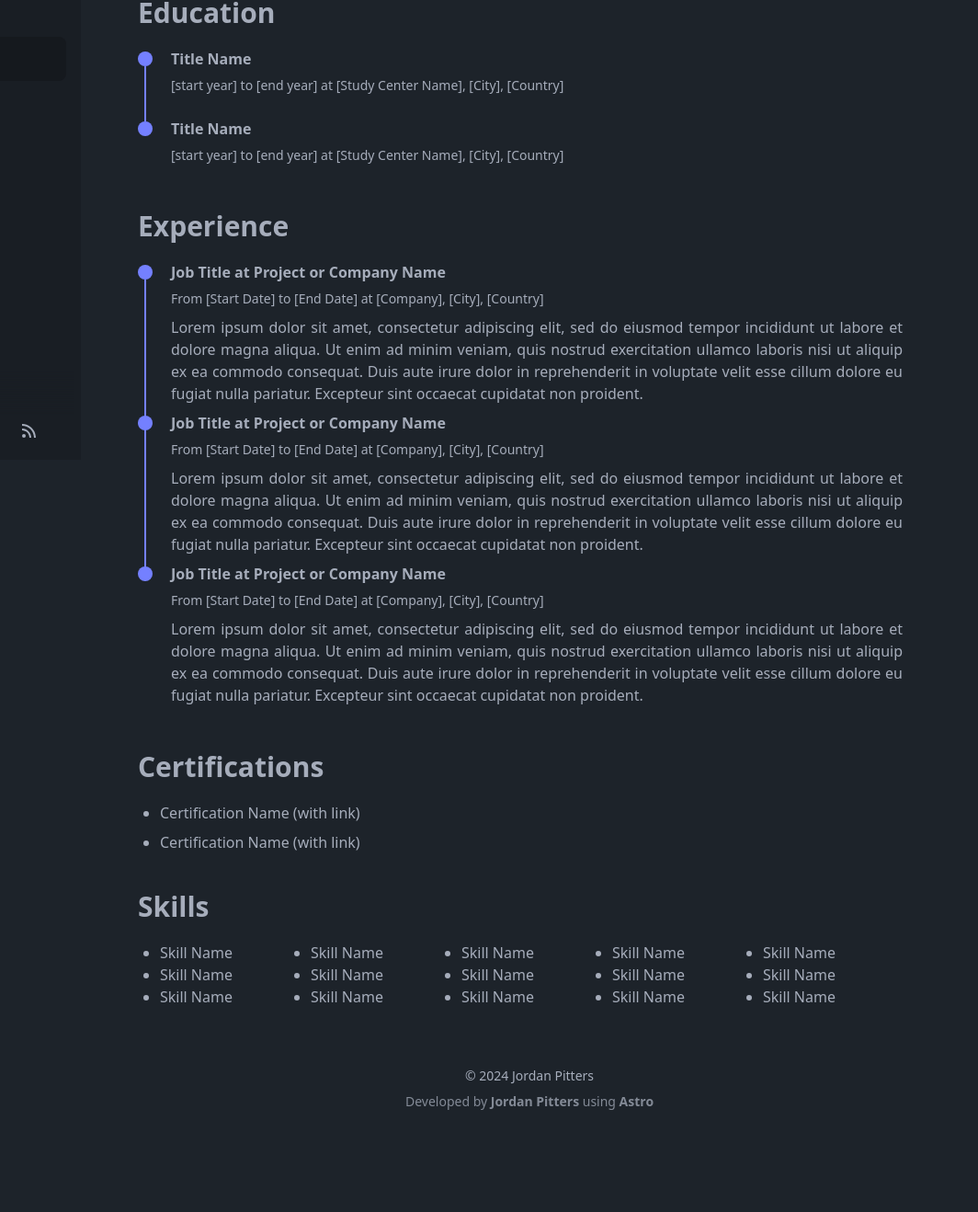
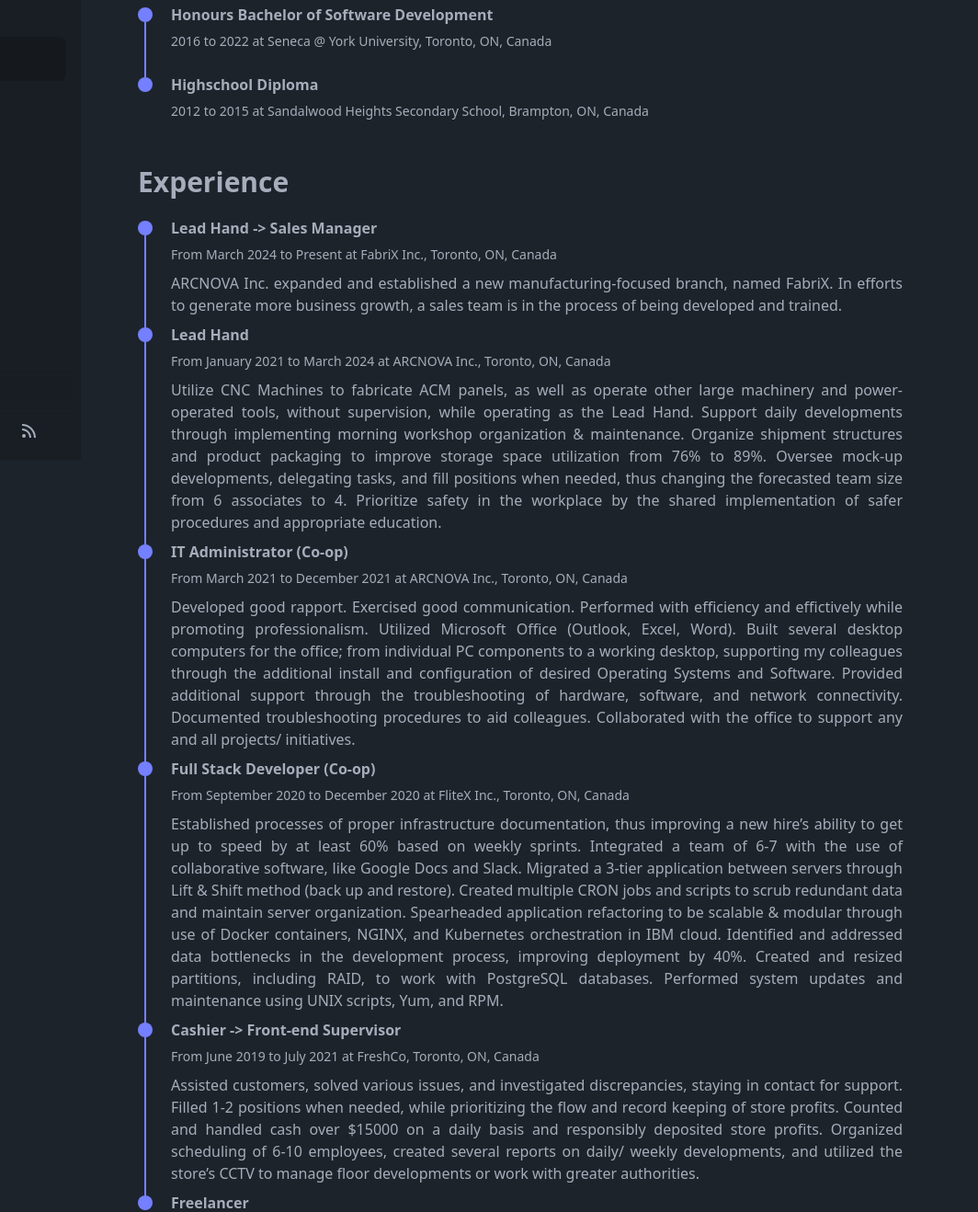
Before and after one commit to JPitters/CloudResume2024, an Astro site: page /cv in a window 1280 px wide. Shown: the part 300-1618 px from the top of the page at 92% size, 216-1280 px from the left. Before the commit the page ends 1528 px from the top, so only its background shows below. Built offline with nearby package versions, Linux system fonts and the light colour scheme; Astro itself is replaced by a stand-in of ours.

Commit message:
populating the template
the start of filling in the website details

```diff
--- a/src/components/ThemeSelector.astro
+++ b/src/components/ThemeSelector.astro
@@ -72,7 +72,7 @@
                     }
 
                     #${canvasId} {
-                        max-height: 180px;
+                        max-height: 190px;
                         /*width: min(320px, 100%);*/
 
                         position: fixed;
--- a/src/pages/cv.astro
+++ b/src/pages/cv.astro
@@ -9,10 +9,7 @@
   </div>
 
   <div class="mb-10 text-justify">
-    Lorem ipsum dolor sit amet, consectetur adipiscing elit, sed do eiusmod tempor incididunt ut labore et dolore magna
-    aliqua. Ut enim ad minim veniam, quis nostrud exercitation ullamco laboris nisi ut aliquip ex ea commodo consequat. Duis
-    aute irure dolor in reprehenderit in voluptate velit esse cillum dolore eu fugiat nulla pariatur. Excepteur sint occaecat
-    cupidatat non proident, sunt in culpa qui officia deserunt mollit anim id est laborum.
+    An AWS certified Software Engineer graduate with DevOps experience, and a great interest in improving his communication skills, business & financial acumen.
   </div>
 
   <div class="mb-5">
@@ -21,12 +18,12 @@
 
   <div class="time-line-container grid gap-4 mb-10">
     <TimeLineElement
-      title="Title Name"
-      subtitle="[start year] to [end year] at [Study Center Name], [City], [Country]"
+      title="Honours Bachelor of Software Development"
+      subtitle="2016 to 2022 at Seneca @ York University, Toronto, ON, Canada"
     />
     <TimeLineElement
-      title="Title Name"
-      subtitle="[start year] to [end year] at [Study Center Name], [City], [Country]"
+      title="Highschool Diploma"
+      subtitle="2012 to 2015 at Sandalwood Heights Secondary School, Brampton, ON, Canada"
     />
   </div>
 
@@ -36,22 +33,60 @@
 
   <div class="time-line-container mb-10">
     <TimeLineElement
-      title="Job Title at Project or Company Name"
-      subtitle="From [Start Date] to [End Date] at [Company], [City], [Country]"
+      title="Lead Hand -> Sales Manager"
+      subtitle="From March 2024 to Present at FabriX Inc., Toronto, ON, Canada"
     >
-      Lorem ipsum dolor sit amet, consectetur adipiscing elit, sed do eiusmod tempor incididunt ut labore et dolore magna aliqua. Ut enim ad minim veniam, quis nostrud exercitation ullamco laboris nisi ut aliquip ex ea commodo consequat. Duis aute irure dolor in reprehenderit in voluptate velit esse cillum dolore eu fugiat nulla pariatur. Excepteur sint occaecat cupidatat non proident.
+      ARCNOVA Inc. expanded and established a new manufacturing-focused branch, named FabriX. In efforts to generate more business growth, a sales team is in the process of
+      being developed and trained.
     </TimeLineElement>
     <TimeLineElement
-      title="Job Title at Project or Company Name"
-      subtitle="From [Start Date] to [End Date] at [Company], [City], [Country]"
+      title="Lead Hand"
+      subtitle="From January 2021 to March 2024 at ARCNOVA Inc., Toronto, ON, Canada"
     >
-      Lorem ipsum dolor sit amet, consectetur adipiscing elit, sed do eiusmod tempor incididunt ut labore et dolore magna aliqua. Ut enim ad minim veniam, quis nostrud exercitation ullamco laboris nisi ut aliquip ex ea commodo consequat. Duis aute irure dolor in reprehenderit in voluptate velit esse cillum dolore eu fugiat nulla pariatur. Excepteur sint occaecat cupidatat non proident.
+      Utilize CNC Machines to fabricate ACM panels, as well as operate other large machinery and power-operated tools, without supervision, while operating as the Lead Hand.
+      Support daily developments through implementing morning workshop organization & maintenance.
+      Organize shipment structures and product packaging to improve storage space utilization from 76% to 89%.
+      Oversee mock-up developments, delegating tasks, and fill positions when needed, thus changing the forecasted team size from 6 associates to 4.
+      Prioritize safety in the workplace by the shared implementation of safer procedures and appropriate education.
     </TimeLineElement>
     <TimeLineElement
-      title="Job Title at Project or Company Name"
-      subtitle="From [Start Date] to [End Date] at [Company], [City], [Country]"
+      title="IT Administrator (Co-op)"
+      subtitle="From March 2021 to December 2021 at ARCNOVA Inc., Toronto, ON, Canada"
     >
-      Lorem ipsum dolor sit amet, consectetur adipiscing elit, sed do eiusmod tempor incididunt ut labore et dolore magna aliqua. Ut enim ad minim veniam, quis nostrud exercitation ullamco laboris nisi ut aliquip ex ea commodo consequat. Duis aute irure dolor in reprehenderit in voluptate velit esse cillum dolore eu fugiat nulla pariatur. Excepteur sint occaecat cupidatat non proident.
+      Developed good rapport. Exercised good communication. Performed with efficiency and effictively while promoting professionalism. Utilized Microsoft Office (Outlook,
+      Excel, Word). Built several desktop computers for the office; from individual PC components to a working desktop, supporting my colleagues through
+      the additional install and configuration of desired Operating Systems and Software. Provided additional support through the troubleshooting of hardware, software, and
+      network connectivity. Documented troubleshooting procedures to aid colleagues. Collaborated with the office to support any and all projects/ initiatives.
+    </TimeLineElement>
+    <TimeLineElement
+      title="Full Stack Developer (Co-op)"
+      subtitle="From September 2020 to December 2020 at FliteX Inc., Toronto, ON, Canada"
+    >
+      Established processes of proper infrastructure documentation, thus improving a new hire’s ability to get up to speed by at least 60% based on weekly sprints.
+      Integrated a team of 6-7 with the use of collaborative software, like Google Docs and Slack.
+      Migrated a 3-tier application between servers through Lift & Shift method (back up and restore).
+      Created multiple CRON jobs and scripts to scrub redundant data and maintain server organization.
+      Spearheaded application refactoring to be scalable & modular through use of Docker containers, NGINX, and Kubernetes orchestration in IBM cloud.
+      Identified and addressed data bottlenecks in the development process, improving deployment by 40%.
+      Created and resized partitions, including RAID, to work with PostgreSQL databases.
+      Performed system updates and maintenance using UNIX scripts, Yum, and RPM.
+    </TimeLineElement>
+    <TimeLineElement
+      title="Cashier -> Front-end Supervisor"
+      subtitle="From June 2019 to July 2021 at FreshCo, Toronto, ON, Canada"
+    >
+    Assisted customers, solved various issues, and investigated discrepancies, staying in contact for support.
+    Filled 1-2 positions when needed, while prioritizing the flow and record keeping of store profits.
+    Counted and handled cash over $15000 on a daily basis and responsibly deposited store profits.
+    Organized scheduling of 6-10 employees, created several reports on daily/ weekly developments, and utilized the store’s CCTV to manage floor developments or work with greater authorities.
+    </TimeLineElement>
+    <TimeLineElement
+      title="Freelancer"
+      subtitle="From June 2018 to September 2019 at CTX Group, Toronto, ON, Canada"
+    >
+      Operated as an on-call Front-end developer,  to support the web development of a MERN stack by building web pages, creating assets and services.
+      Built pages using HTML, CSS, SASS, JS, Bootstrap, and React. Learned to integrate third-party APIs.
+      Utilized Agile methodologies, in a team of 5, to achieve goals in sprints.
     </TimeLineElement>
   </div>
 
@@ -61,10 +96,7 @@
 
   <ul class="list-disc mx-6 mb-10 grid gap-2">
     <li>
-      <a href="#" target="_blank"> Certification Name (with link)</a>
-    </li>
-    <li>
-      <a href="#" target="_blank"> Certification Name (with link)</a>
+      <a href="#" target="_blank"> AWS - Certified Solutions Architect - Associate</a>
     </li>
   </ul>
 
```
